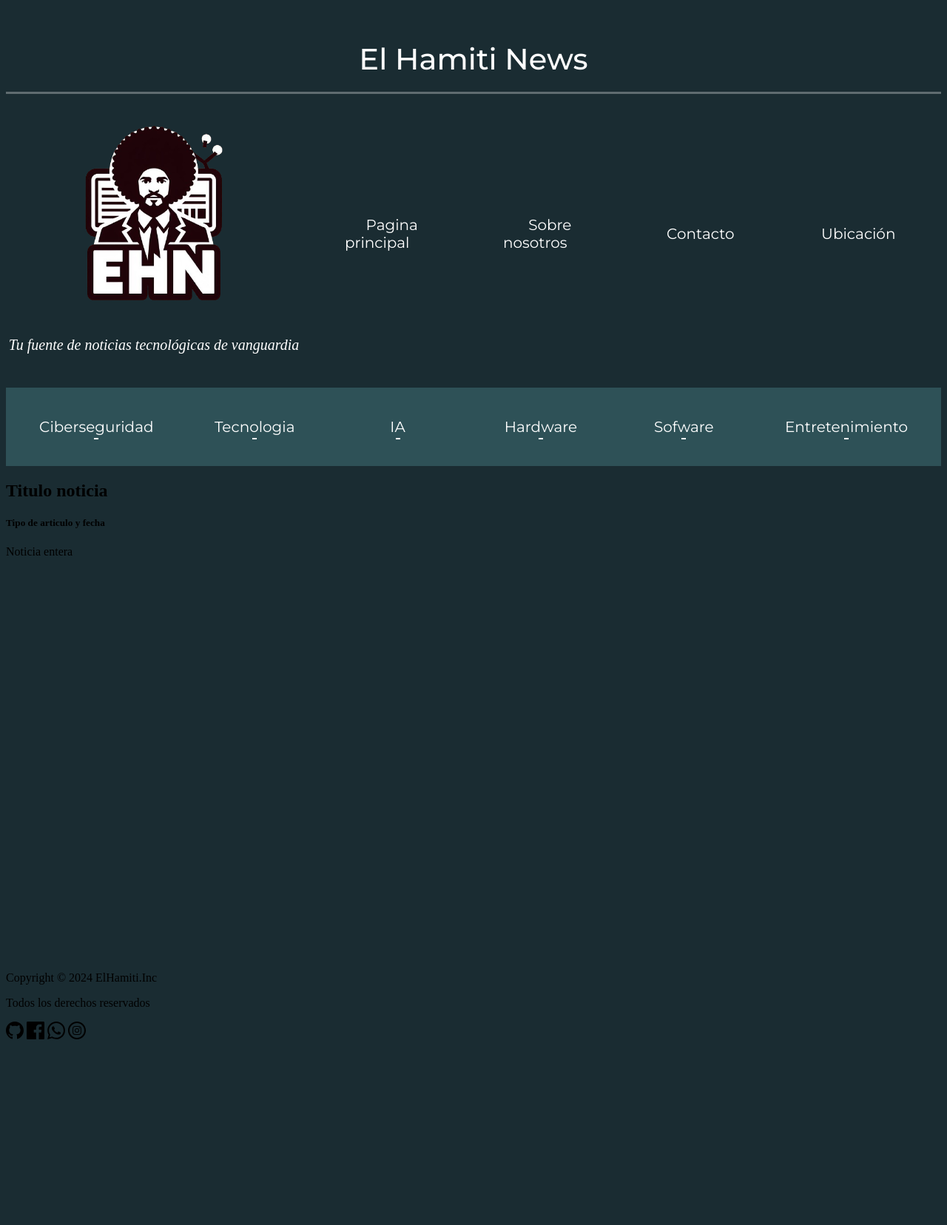
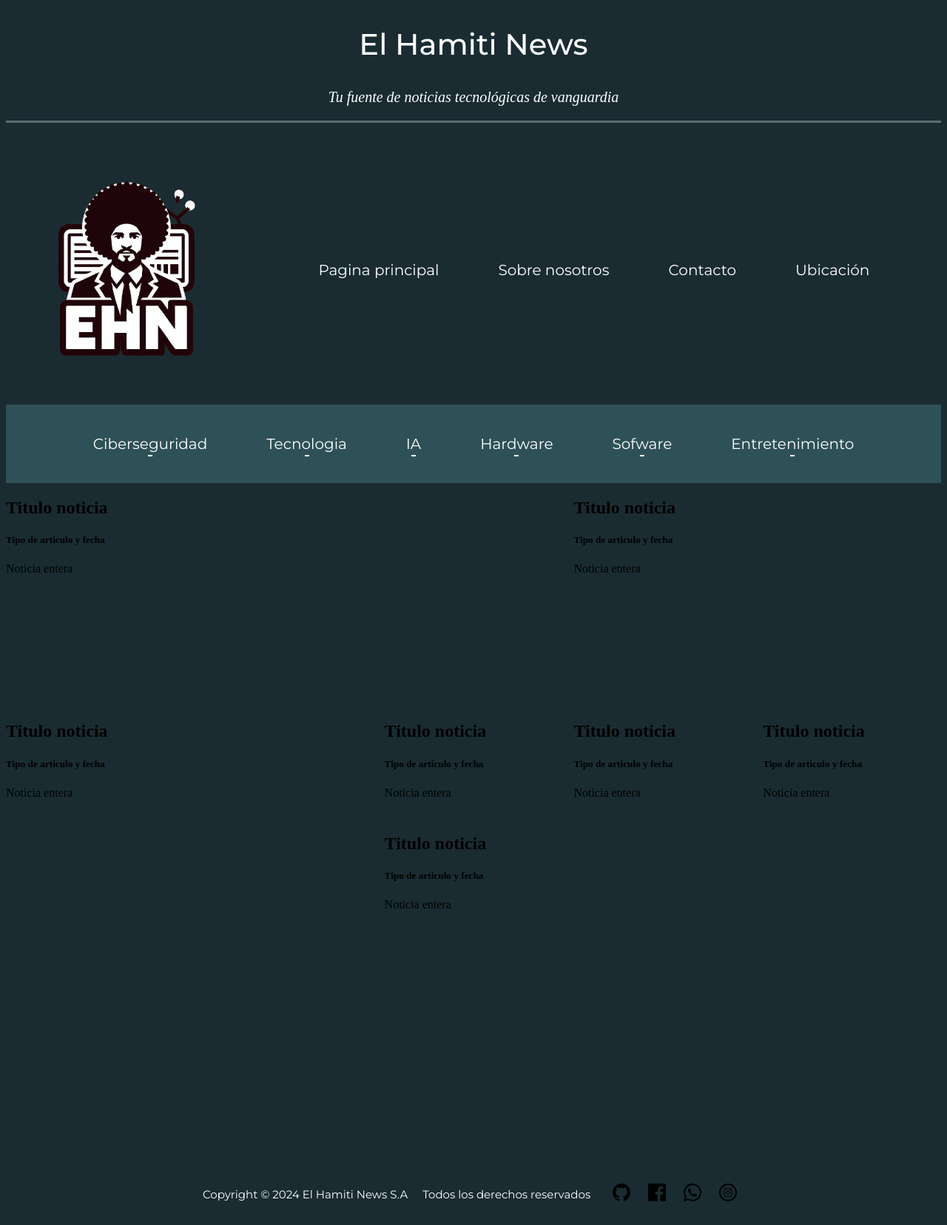
Before and after one commit to MrRobot4042212/El-Hamiti-News.github.io, a PHP site: page / in a window 1280 px wide. Shown: the whole page at 74% size. Before the commit the page ends 1405 px from the top, so only its background shows below. Run offline with PHP 8.4, Linux system fonts and the light colour scheme; some web fonts are replaced.

Commit message:
modificaciones en index

```diff
--- a/index.html
+++ b/index.html
@@ -10,11 +10,11 @@
 <body>
     <div class="titulo">
         <h1>El Hamiti News</h1>
+        <h2>Tu fuente de noticias tecnológicas de vanguardia</h2>
     </div>
     <header>
         <div class="contenedorLogo">
             <img src="./data/img/logo.png" alt="" class="logo">
-            <h2>Tu fuente de noticias tecnológicas de vanguardia</h2>
         </div>
 
         <nav>
@@ -40,24 +40,55 @@
                 <li><a href="#">Entretenimiento</a></li>
             </ul>
         </aside>
-
-        <article>
+        <div class="contenedorNoticias">
+            <article class="tipo1">
                 <h1>Titulo noticia</h1>
                 <h5>Tipo de articulo y fecha</h5>
                 <p>Noticia entera</p>
-
             </article>
+            <article class="tipo2">
+                <h1>Titulo noticia</h1>
+                <h5>Tipo de articulo y fecha</h5>
+                <p>Noticia entera</p>
+            </article>
+            <article class="tipo3">
+                <h1>Titulo noticia</h1>
+                <h5>Tipo de articulo y fecha</h5>
+                <p>Noticia entera</p>
+            </article>
+            <article class="tipo4">
+                <h1>Titulo noticia</h1>
+                <h5>Tipo de articulo y fecha</h5>
+                <p>Noticia entera</p>
+            </article>
+            <article class="tipo5">
+                <h1>Titulo noticia</h1>
+                <h5>Tipo de articulo y fecha</h5>
+                <p>Noticia entera</p>
+            </article>
+            <article class="tipo6">
+                <h1>Titulo noticia</h1>
+                <h5>Tipo de articulo y fecha</h5>
+                <p>Noticia entera</p>
+            </article>
+            <article class="tipo7">
+                <h1>Titulo noticia</h1>
+                <h5>Tipo de articulo y fecha</h5>
+                <p>Noticia entera</p>
+            </article>
+        </div>
 
     </main>
 
     <footer>
-        <p>Copyright &copy; 2024 ElHamiti.Inc</p>
+        <p>Copyright &copy; 2024 El Hamiti News S.A</p>
         <p>Todos los derechos reservados</p>
+        <aside class="mediaIconos">
             <svg xmlns="http://www.w3.org/2000/svg" width="24" height="24" viewBox="0 0 24 24"><path d="M12 0c-6.626 0-12 5.373-12 12 0 5.302 3.438 9.8 8.207 11.387.599.111.793-.261.793-.577v-2.234c-3.338.726-4.033-1.416-4.033-1.416-.546-1.387-1.333-1.756-1.333-1.756-1.089-.745.083-.729.083-.729 1.205.084 1.839 1.237 1.839 1.237 1.07 1.834 2.807 1.304 3.492.997.107-.775.418-1.305.762-1.604-2.665-.305-5.467-1.334-5.467-5.931 0-1.311.469-2.381 1.236-3.221-.124-.303-.535-1.524.117-3.176 0 0 1.008-.322 3.301 1.23.957-.266 1.983-.399 3.003-.404 1.02.005 2.047.138 3.006.404 2.291-1.552 3.297-1.23 3.297-1.23.653 1.653.242 2.874.118 3.176.77.84 1.235 1.911 1.235 3.221 0 4.609-2.807 5.624-5.479 5.921.43.372.823 1.102.823 2.222v3.293c0 .319.192.694.801.576 4.765-1.589 8.199-6.086 8.199-11.386 0-6.627-5.373-12-12-12z"/></svg>
             <svg xmlns="http://www.w3.org/2000/svg" width="24" height="24" viewBox="0 0 24 24"><path d="M22.675 0h-21.35c-.732 0-1.325.593-1.325 1.325v21.351c0 .731.593 1.324 1.325 1.324h11.495v-9.294h-3.128v-3.622h3.128v-2.671c0-3.1 1.893-4.788 4.659-4.788 1.325 0 2.463.099 2.795.143v3.24l-1.918.001c-1.504 0-1.795.715-1.795 1.763v2.313h3.587l-.467 3.622h-3.12v9.293h6.116c.73 0 1.323-.593 1.323-1.325v-21.35c0-.732-.593-1.325-1.325-1.325z"/></svg>
             <svg xmlns="http://www.w3.org/2000/svg" width="24" height="24" viewBox="0 0 24 24"><path d="M.057 24l1.687-6.163c-1.041-1.804-1.588-3.849-1.587-5.946.003-6.556 5.338-11.891 11.893-11.891 3.181.001 6.167 1.24 8.413 3.488 2.245 2.248 3.481 5.236 3.48 8.414-.003 6.557-5.338 11.892-11.893 11.892-1.99-.001-3.951-.5-5.688-1.448l-6.305 1.654zm6.597-3.807c1.676.995 3.276 1.591 5.392 1.592 5.448 0 9.886-4.434 9.889-9.885.002-5.462-4.415-9.89-9.881-9.892-5.452 0-9.887 4.434-9.889 9.884-.001 2.225.651 3.891 1.746 5.634l-.999 3.648 3.742-.981zm11.387-5.464c-.074-.124-.272-.198-.57-.347-.297-.149-1.758-.868-2.031-.967-.272-.099-.47-.149-.669.149-.198.297-.768.967-.941 1.165-.173.198-.347.223-.644.074-.297-.149-1.255-.462-2.39-1.475-.883-.788-1.48-1.761-1.653-2.059-.173-.297-.018-.458.13-.606.134-.133.297-.347.446-.521.151-.172.2-.296.3-.495.099-.198.05-.372-.025-.521-.075-.148-.669-1.611-.916-2.206-.242-.579-.487-.501-.669-.51l-.57-.01c-.198 0-.52.074-.792.372s-1.04 1.016-1.04 2.479 1.065 2.876 1.213 3.074c.149.198 2.095 3.2 5.076 4.487.709.306 1.263.489 1.694.626.712.226 1.36.194 1.872.118.571-.085 1.758-.719 2.006-1.413.248-.695.248-1.29.173-1.414z"/></svg>
             <svg xmlns="http://www.w3.org/2000/svg" width="24" height="24" viewBox="0 0 24 24"><path d="M12 2c5.514 0 10 4.486 10 10s-4.486 10-10 10-10-4.486-10-10 4.486-10 10-10zm0-2c-6.627 0-12 5.373-12 12s5.373 12 12 12 12-5.373 12-12-5.373-12-12-12zm0 7.082c1.602 0 1.792.006 2.425.035 1.627.074 2.385.845 2.46 2.459.028.633.034.822.034 2.424s-.006 1.792-.034 2.424c-.075 1.613-.832 2.386-2.46 2.46-.633.028-.822.035-2.425.035-1.602 0-1.792-.006-2.424-.035-1.63-.075-2.385-.849-2.46-2.46-.028-.632-.035-.822-.035-2.424s.007-1.792.035-2.424c.074-1.615.832-2.386 2.46-2.46.632-.029.822-.034 2.424-.034zm0-1.082c-1.63 0-1.833.007-2.474.037-2.18.1-3.39 1.309-3.49 3.489-.029.641-.036.845-.036 2.474 0 1.63.007 1.834.036 2.474.1 2.179 1.31 3.39 3.49 3.49.641.029.844.036 2.474.036 1.63 0 1.834-.007 2.475-.036 2.176-.1 3.391-1.309 3.489-3.49.029-.64.036-.844.036-2.474 0-1.629-.007-1.833-.036-2.474-.098-2.177-1.309-3.39-3.489-3.489-.641-.03-.845-.037-2.475-.037zm0 2.919c-1.701 0-3.081 1.379-3.081 3.081s1.38 3.081 3.081 3.081 3.081-1.379 3.081-3.081c0-1.701-1.38-3.081-3.081-3.081zm0 5.081c-1.105 0-2-.895-2-2 0-1.104.895-2 2-2 1.104 0 2.001.895 2.001 2s-.897 2-2.001 2zm3.202-5.922c-.397 0-.72.322-.72.72 0 .397.322.72.72.72.398 0 .721-.322.721-.72 0-.398-.322-.72-.721-.72z"/></svg>
-
+        </aside>
     </footer>
 
 </body>
--- a/styles/styles.css
+++ b/styles/styles.css
@@ -38,10 +38,11 @@ html{
 body{
     display: grid;
     grid-template-columns: repeat(auto-fill, minmax(15rem, 1fr));
-    grid-template-rows: 100px 1fr 1fr 1fr;
     grid-column-gap: 0px;
     grid-row-gap: 30px;
     background-color: #1a2c32;
+    justify-content: center;
+
     }
 
 header{
@@ -49,19 +50,15 @@ header{
     grid-area: 2 / 1 / 2 / 8;
     align-items: center;
     width: 100%;
-    grid-template-columns: 400px 1fr;
 }
 .contenedorLogo{
     grid-area: 1/1/2/2;
-    display: flex;
-    width: 100%;
-    flex-direction: column;
     text-align: center;
-    justify-content: center;
-    align-items: center;
 }
 .titulo{
     grid-area: 1/1/1/8;
+    display: flex;
+    flex-direction: column;
 
 }
 .titulo h1{
@@ -71,16 +68,19 @@ header{
     font-style: normal;
     color: white;
     text-align: center;
-    padding: 20px;
-    border-bottom: rgb(255, 255, 255,0.3) solid 3px;
+    margin-bottom: 0;
 
 }
-.contenedorLogo h2{
+.titulo h2{
     font-family: 'Montserrat';
     font-size: 20px;
     font-weight: 400;
     font-style: italic;
     color: white;
+    border-bottom: rgb(255, 255, 255,0.3) solid 3px;
+    text-align: center;
+    padding: 20px;
+
 
 }
 .logo{
@@ -107,7 +107,6 @@ nav ul{
 nav ul li{
     padding: 10px;
     margin: 10px;
-    width: 100%;
     color: white;
 }
 
@@ -171,7 +170,6 @@ main aside ul{
 aside ul li{
     padding: 10px;
     margin: 10px;
-    width: 100%;
     color: white;
 }
 aside ul li a{
@@ -194,9 +192,45 @@ aside ul li a:hover{
     background-size: 100% .1em;
     background-position: 50% 50%, 5% 100%;
 }
+
+.contenedorNoticias{
+    display: grid;
+    grid-template-columns: repeat(5, 1fr);
+    grid-template-rows: repeat(6, 1fr);
+    grid-column-gap: 15px;
+    grid-row-gap: 10px;
+}
+
+.tipo1 { grid-area: 1 / 1 / 3 / 4; }
+.tipo2 { grid-area: 1 / 4 / 3 / 6; }
+.tipo3 { grid-area: 3 / 1 / 5 / 3; }
+.div4 { grid-area: 3 / 4 / 5 / 6; }
+.div5 { grid-area: 5 / 1 / 7 / 2; }
+.div6 { grid-area: 5 / 2 / 7 / 4; }
+.div7 { grid-area: 5 / 4 / 7 / 6; }
+
+
+
+
 footer{
-        grid-area: 5 / 1 / 6 / 6;
+        grid-area: 5 / 1 / 6 / 8;
+        display: flex;
+        flex-direction: row;
+        align-items: center;
+        justify-content: center;
+        text-align: center;
+
     }
+
+footer *{
+    font-family: 'montserrat';
+    font-weight: normal;
+    font-style:normal;
+    font-size: 15px;
+    margin: 10px;
+    text-align: center;
+    color: white;
+}
 
 
 
```
Lines whose indentation alone changed are shown as unchanged.
